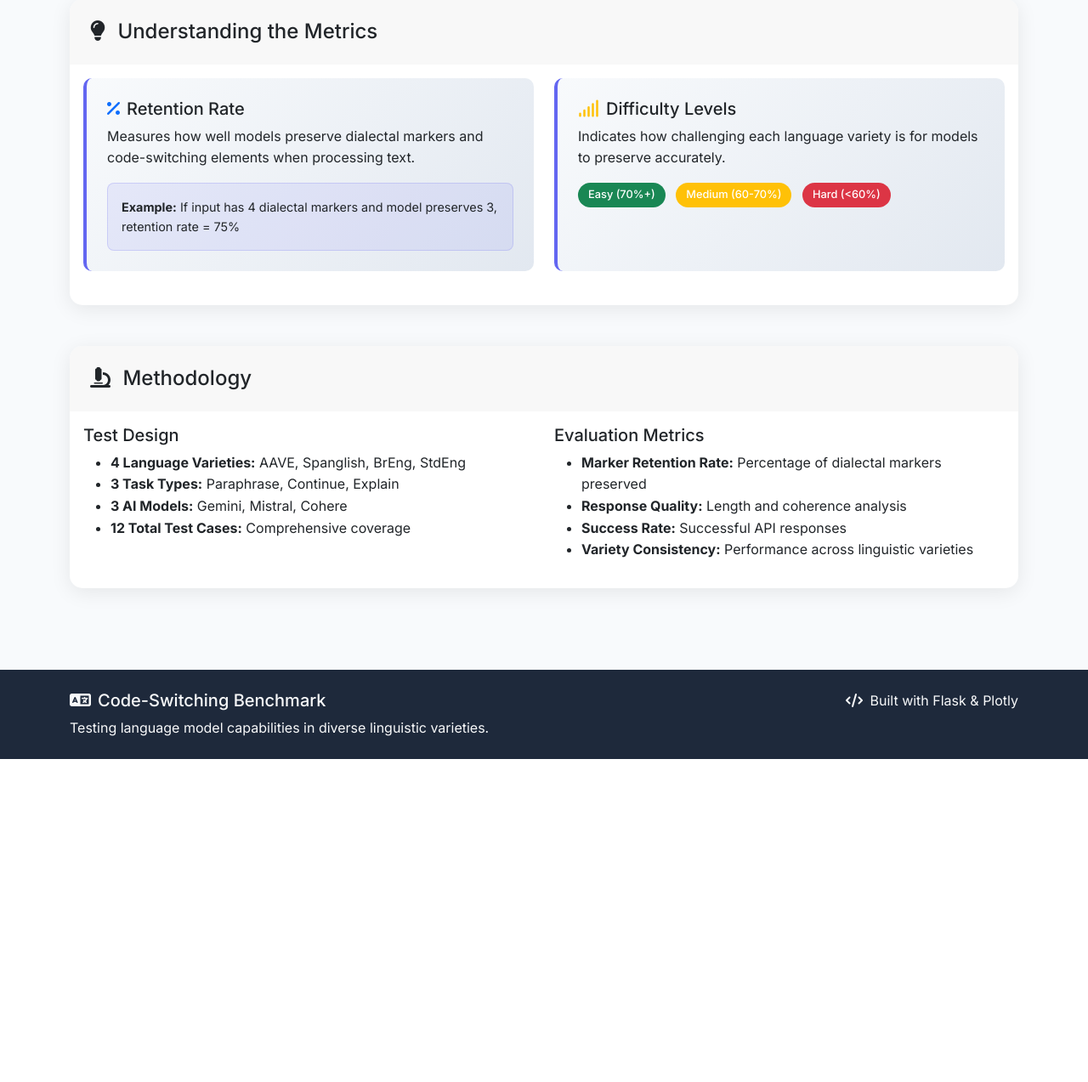
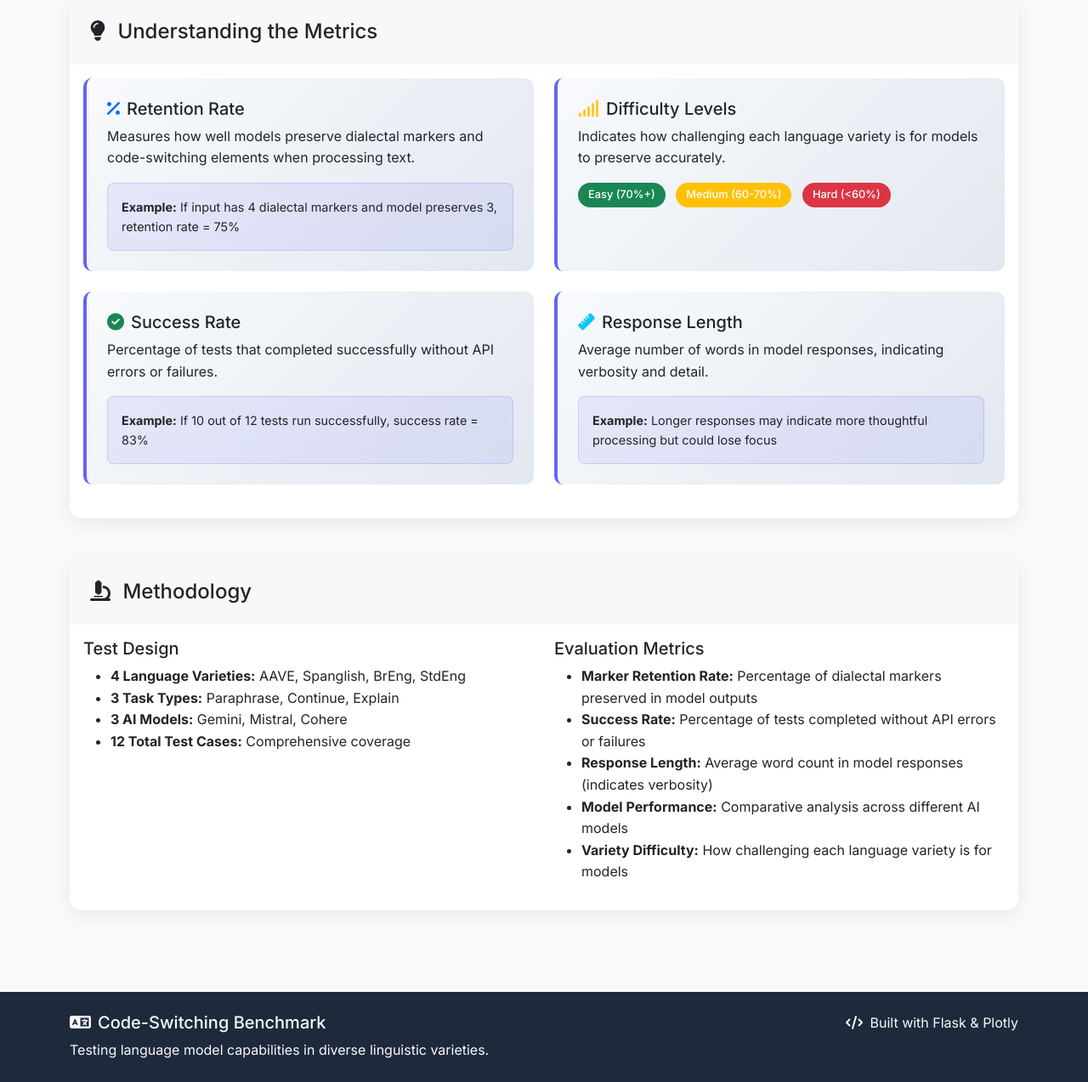
Before and after one commit to JaseCR/codeswitch-benchmark, a Flask app: page /results in a window 1280 px wide. Shown: the part 1345-2618 px from the top of the page at 85% size. Before the commit the page ends 2238 px from the top, so only its background shows below. Run offline with Flask 3, Linux system fonts and the light colour scheme; some libraries are stand-ins or nearby versions.

Commit message:
Add comprehensive explanations for all metrics (success rate, response length, model performance)
- Add success rate explanations with tooltips and info cards
- Add response length explanations with practical examples
- Add model performance comparison explanations
- Update Understanding the Metrics section with all four metrics
- Add tooltips to all summary statistics on test and results pages
- Add tooltips to main dashboard stats explaining each component
- Update methodology section with detailed metric descriptions
- Include practical examples for each metric type
- Ensure all dynamically generated content has proper tooltips

```diff
--- a/templates/results.html
+++ b/templates/results.html
@@ -144,6 +144,24 @@
                                 </div>
                             </div>
                         </div>
+                        <div class="col-md-6 mb-4">
+                            <div class="metric-explanation">
+                                <h5><i class="fas fa-check-circle me-2 text-success"></i>Success Rate</h5>
+                                <p>Percentage of tests that completed successfully without API errors or failures.</p>
+                                <div class="example-box">
+                                    <strong>Example:</strong> If 10 out of 12 tests run successfully, success rate = 83%
+                                </div>
+                            </div>
+                        </div>
+                        <div class="col-md-6 mb-4">
+                            <div class="metric-explanation">
+                                <h5><i class="fas fa-ruler me-2 text-info"></i>Response Length</h5>
+                                <p>Average number of words in model responses, indicating verbosity and detail.</p>
+                                <div class="example-box">
+                                    <strong>Example:</strong> Longer responses may indicate more thoughtful processing but could lose focus
+                                </div>
+                            </div>
+                        </div>
                     </div>
                 </div>
             </div>
@@ -174,10 +192,11 @@
                         <div class="col-md-6">
                             <h5>Evaluation Metrics</h5>
                             <ul>
-                                <li><strong>Marker Retention Rate:</strong> Percentage of dialectal markers preserved</li>
-                                <li><strong>Response Quality:</strong> Length and coherence analysis</li>
-                                <li><strong>Success Rate:</strong> Successful API responses</li>
-                                <li><strong>Variety Consistency:</strong> Performance across linguistic varieties</li>
+                                <li><strong>Marker Retention Rate:</strong> Percentage of dialectal markers preserved in model outputs</li>
+                                <li><strong>Success Rate:</strong> Percentage of tests completed without API errors or failures</li>
+                                <li><strong>Response Length:</strong> Average word count in model responses (indicates verbosity)</li>
+                                <li><strong>Model Performance:</strong> Comparative analysis across different AI models</li>
+                                <li><strong>Variety Difficulty:</strong> How challenging each language variety is for models</li>
                             </ul>
                         </div>
                     </div>
@@ -239,25 +258,25 @@ function showMessage() {
 function displayOverviewStats(summary) {
     const overviewHtml = `
         <div class="col-md-3 mb-3">
-            <div class="stat-card text-center">
+            <div class="stat-card text-center" data-bs-toggle="tooltip" title="Total number of individual test cases run across all sessions">
                 <div class="stat-number">${summary.total_tests}</div>
                 <div class="stat-label">Total Tests</div>
             </div>
         </div>
         <div class="col-md-3 mb-3">
-            <div class="stat-card text-center">
+            <div class="stat-card text-center" data-bs-toggle="tooltip" title="Average percentage of dialectal markers preserved across all tests">
                 <div class="stat-number">${(summary.average_retention_rate * 100).toFixed(1)}%</div>
                 <div class="stat-label">Avg Retention</div>
             </div>
         </div>
         <div class="col-md-3 mb-3">
-            <div class="stat-card text-center">
+            <div class="stat-card text-center" data-bs-toggle="tooltip" title="Number of different AI models tested">
                 <div class="stat-number">${summary.models_tested}</div>
                 <div class="stat-label">Models Tested</div>
             </div>
         </div>
         <div class="col-md-3 mb-3">
-            <div class="stat-card text-center">
+            <div class="stat-card text-center" data-bs-toggle="tooltip" title="Number of different language varieties tested">
                 <div class="stat-number">${summary.varieties_tested}</div>
                 <div class="stat-label">Varieties Tested</div>
             </div>
@@ -277,12 +296,15 @@ function displayModelComparison(modelPerf) {
                 <div class="model-card">
                     <div class="model-header">
                         <h5>${model.toUpperCase()}</h5>
-                        <span class="badge bg-${color}">${percentage}%</span>
+                        <span class="badge bg-${color}" data-bs-toggle="tooltip" title="Average retention rate across all language varieties">${percentage}%</span>
                     </div>
                     <div class="progress mb-2">
                         <div class="progress-bar bg-${color}" style="width: ${percentage}%"></div>
                     </div>
-                    <small class="text-muted">Code-switching retention rate</small>
+                    <small class="text-muted">
+                        Code-switching retention rate
+                        <i class="fas fa-info-circle text-muted ms-1" data-bs-toggle="tooltip" title="How well this model preserves dialectal markers"></i>
+                    </small>
                 </div>
             </div>
         `;
```
Also changed, not shown: templates/index.html (+4 -4 lines), templates/test.html (+10 -5 lines).
